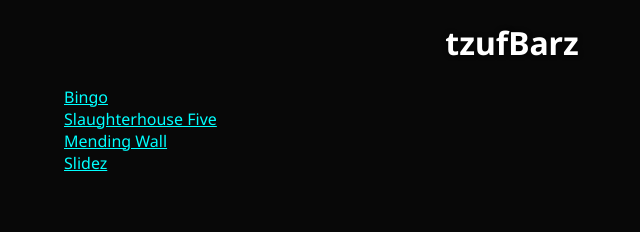
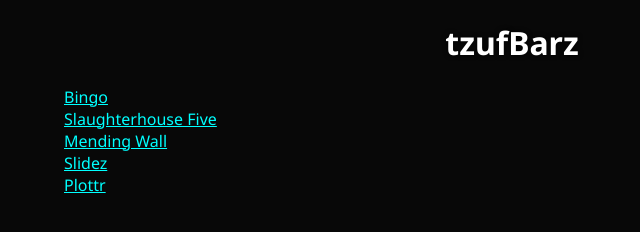
Before and after one commit to tzufBarz/tzufBarz.github.io, a plain HTML site: page index.html in a window 1280 px wide. Shown: the full height of the page, 128-768 px from the left. Drawn offline with Linux system fonts and the light colour scheme.

Commit message:
Added plottr

```diff
--- a/index.html
+++ b/index.html
@@ -14,6 +14,8 @@
     <a href="mending-wall">Mending Wall</a>
     <br>
     <a href="slidez">Slidez</a>
+    <br>
+    <a href="plottr">Plottr</a>
     <link rel="stylesheet" href="style.css">
 </body>
 </html>
```
